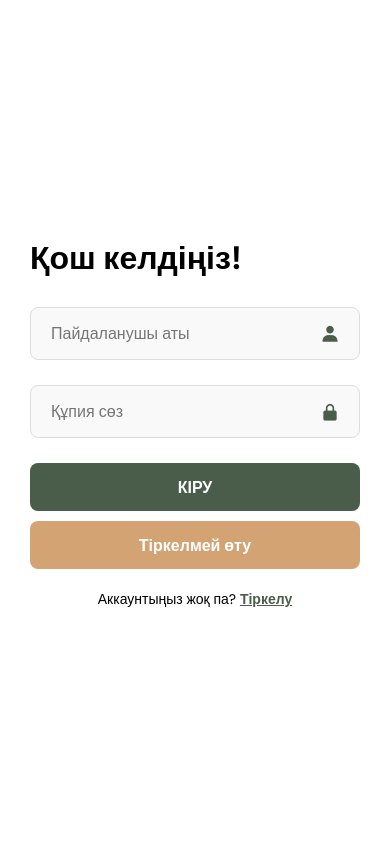
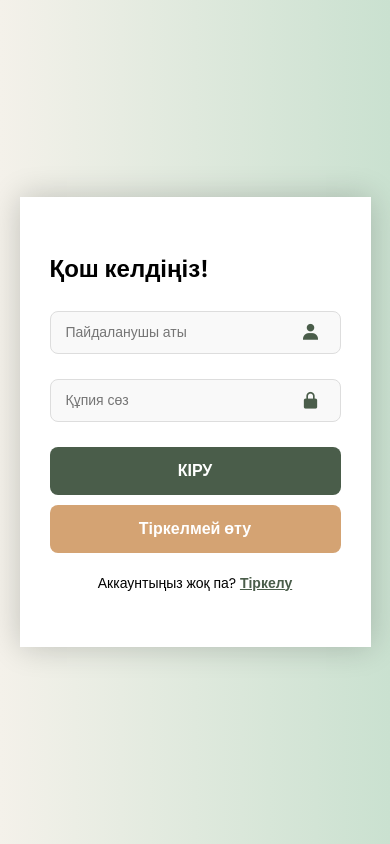
Before and after one commit to serikbajakbota7-source/mening-saytym, a Flask app: page / in a window 390 px wide. Run offline with Flask 3, Linux system fonts and the light colour scheme; some libraries are stand-ins or nearby versions.

Commit message:
Update register.html

```diff
--- a/templates/register.html
+++ b/templates/register.html
@@ -133,6 +133,16 @@
             .container.active .form-box.login { display: none; }
             .container.active .form-box.register { position: relative; visibility: visible; }
         }
+        @media (max-width: 480px) {
+    .container {
+        width: 90%;
+        height: auto;
+        min-height: 450px;
+        padding-bottom: 30px;
+    }
+    .form-box h1 { font-size: 1.5rem; }
+    .input-box input { padding: 10px 40px 10px 15px; font-size: 14px; }
+}
     </style>
 </head>
 <body>
```
